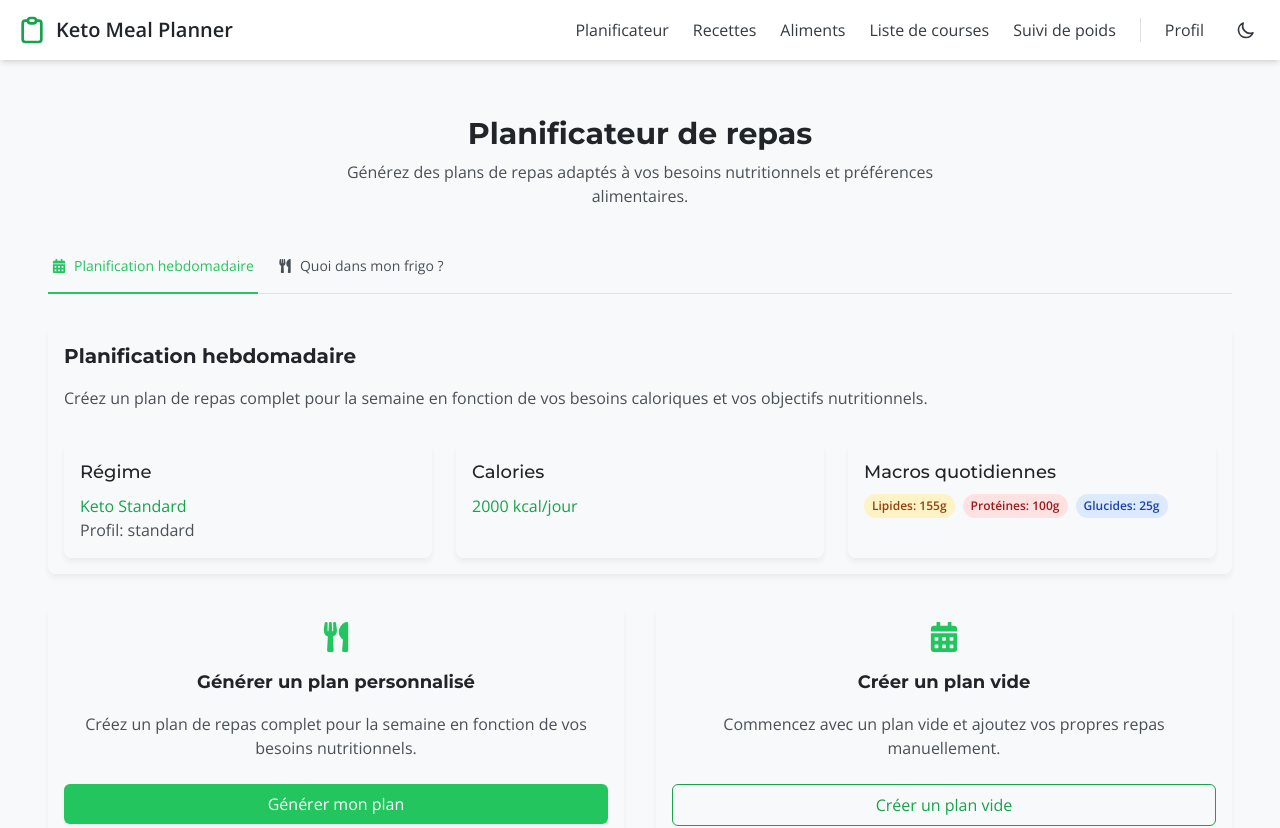
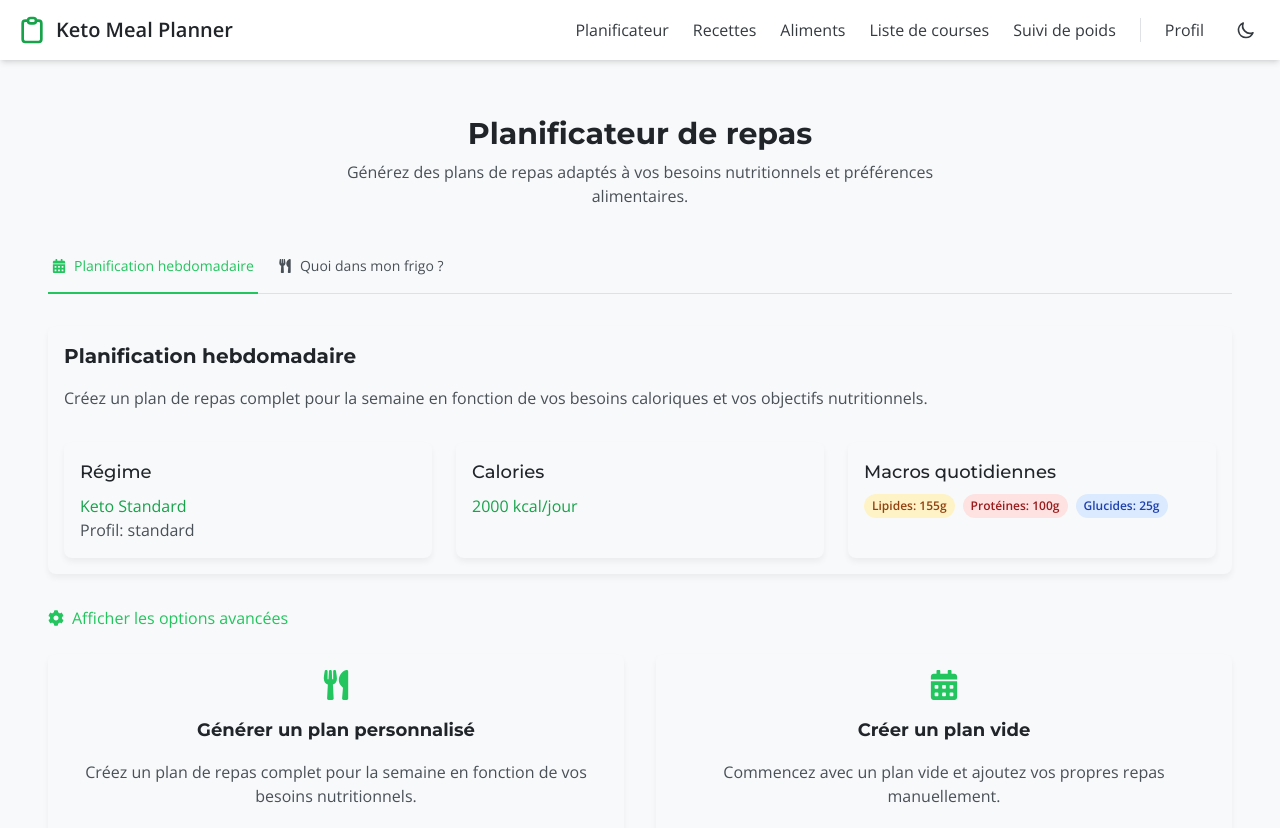
Before and after one commit to jcoules13/keto-meal-planner, a React (Create React App) app: page /meal-planner in a window 1280 px wide. Shown: the top 828 px of the page. Built offline with nearby package versions, Linux system fonts and the light colour scheme.

Commit message:
Mise à jour de MealPlannerPage.jsx avec intégration des options avancées

```diff
--- a/src/pages/MealPlannerPage.jsx
+++ b/src/pages/MealPlannerPage.jsx
@@ -1,11 +1,13 @@
 import React, { useState, useEffect } from 'react';
 import { Helmet } from 'react-helmet';
-import { FaUtensils, FaCalendarAlt } from 'react-icons/fa';
+import { FaUtensils, FaCalendarAlt, FaCog } from 'react-icons/fa';
 import { useMealPlan } from '../contexts/MealPlanContext';
 import { useUser } from '../contexts/UserContext';
 import { FridgeProvider } from '../contexts/FridgeContext';
 import FridgeSelector from '../components/meals/FridgeSelector';
 import MealGenerator from '../components/meals/MealGenerator';
+import MealPlanOptions from '../components/meals/MealPlanOptions';
+import FastingScheduleDisplay from '../components/meals/FastingScheduleDisplay';
 import './MealPlannerPage.css';
 
 /**
@@ -18,9 +20,11 @@ const MealPlannerPage = () => {
   const [activeTab, setActiveTab] = useState('weekly'); // 'weekly' ou 'fridge'
   const [planCreated, setPlanCreated] = useState(false);
   const [planName, setPlanName] = useState('');
+  const [showAdvancedOptions, setShowAdvancedOptions] = useState(false);
+  const [planOptions, setPlanOptions] = useState(null);
 
   // Contextes
-  const { dietType, ketoProfile, calorieTarget, macroTargets } = useUser();
+  const { dietType, ketoProfile, calorieTarget, macroTargets, mealFrequency, intermittentFasting } = useUser();
   const { createEmptyPlan, currentPlan } = useMealPlan();
 
   // Réinitialiser le message de succès après un certain temps
@@ -59,12 +63,13 @@ const MealPlannerPage = () => {
     const displayEndDate = `${endOfWeek.getDate()}/${endOfWeek.getMonth() + 1}`;
     const displayName = `Plan du ${displayStartDate} au ${displayEndDate}`;
 
-    // Créer le plan
+    // Créer le plan avec les options avancées si disponibles
     const planId = createEmptyPlan(
       displayName,
       startDateStr,
       endDateStr,
-      dietType
+      dietType,
+      planOptions // Passer les options avancées au plan
     );
 
     if (planId) {
@@ -73,18 +78,21 @@ const MealPlannerPage = () => {
     }
   };
 
-  // Génération d'un plan personnalisé (à implémenter ultérieurement)
+  // Génération d'un plan personnalisé avec les options avancées
   const handleGeneratePlan = () => {
-    // Pour l'instant, créer un plan vide par défaut
     handleCreateEmptyPlan();
-
-    // Ici, vous pourriez implémenter une logique de génération de plan plus avancée
-    console.log("Génération de plan personnalisé - fonctionnalité à implémenter");
+    console.log("Génération de plan personnalisé avec options:", planOptions);
   };
 
   // Changement d'onglet
   const handleTabChange = (tab) => {
     setActiveTab(tab);
+  };
+
+  // Gestionnaire pour les changements d'options avancées
+  const handleOptionsChange = (options) => {
+    setPlanOptions(options);
+    console.log("Options mises à jour:", options);
   };
 
   return (
@@ -143,7 +151,7 @@ const MealPlannerPage = () => {
                 <div className="card bg-bg-secondary p-4">
                   <h3 className="font-medium text-lg text-text-primary mb-2">Régime</h3>
                   <p className="text-primary-600 font-medium">{dietType === 'keto_standard' ? 'Keto Standard' : 'Keto Alcalin'}</p>
-                  <p className="text-text-secondary">Profil: {ketoProfile || 'prise_masse'}</p>
+                  <p className="text-text-secondary">Profil: {ketoProfile || 'standard'}</p>
                 </div>
 
                 <div className="card bg-bg-secondary p-4">
@@ -162,6 +170,28 @@ const MealPlannerPage = () => {
               </div>
             </div>
 
+            {/* Affichage du calendrier de jeûne intermittent si activé */}
+            {intermittentFasting.enabled && (
+              <FastingScheduleDisplay fastingConfig={intermittentFasting} />
+            )}
+
+            {/* Section d'options avancées */}
+            <div className="mb-6">
+              <button
+                className="flex items-center text-primary-500 hover:text-primary-700 transition-colors duration-200 mb-4"
+                onClick={() => setShowAdvancedOptions(!showAdvancedOptions)}
+              >
+                <FaCog className="mr-2" />
+                <span className="font-medium">
+                  {showAdvancedOptions ? 'Masquer les options avancées' : 'Afficher les options avancées'}
+                </span>
+              </button>
+
+              {showAdvancedOptions && (
+                <MealPlanOptions onOptionsChange={handleOptionsChange} />
+              )}
+            </div>
+
             <div className="grid md:grid-cols-2 gap-8 mb-8">
               <div className="card hover:shadow-lg transition-shadow duration-300">
                 <div className="flex justify-center mb-4 text-primary-500 text-3xl">
@@ -169,7 +199,8 @@ const MealPlannerPage = () => {
                 </div>
                 <h3 className="text-lg font-bold text-text-primary mb-4 text-center">Générer un plan personnalisé</h3>
                 <p className="text-text-secondary mb-6 text-center">
-                  Créez un plan de repas complet pour la semaine en fonction de vos besoins nutritionnels.
+                  Créez un plan de repas complet pour la semaine en fonction de vos besoins nutritionnels
+                  {showAdvancedOptions && ' et de vos préférences avancées'}.
                 </p>
                 <button
                   className="btn-primary w-full mt-auto"
```
